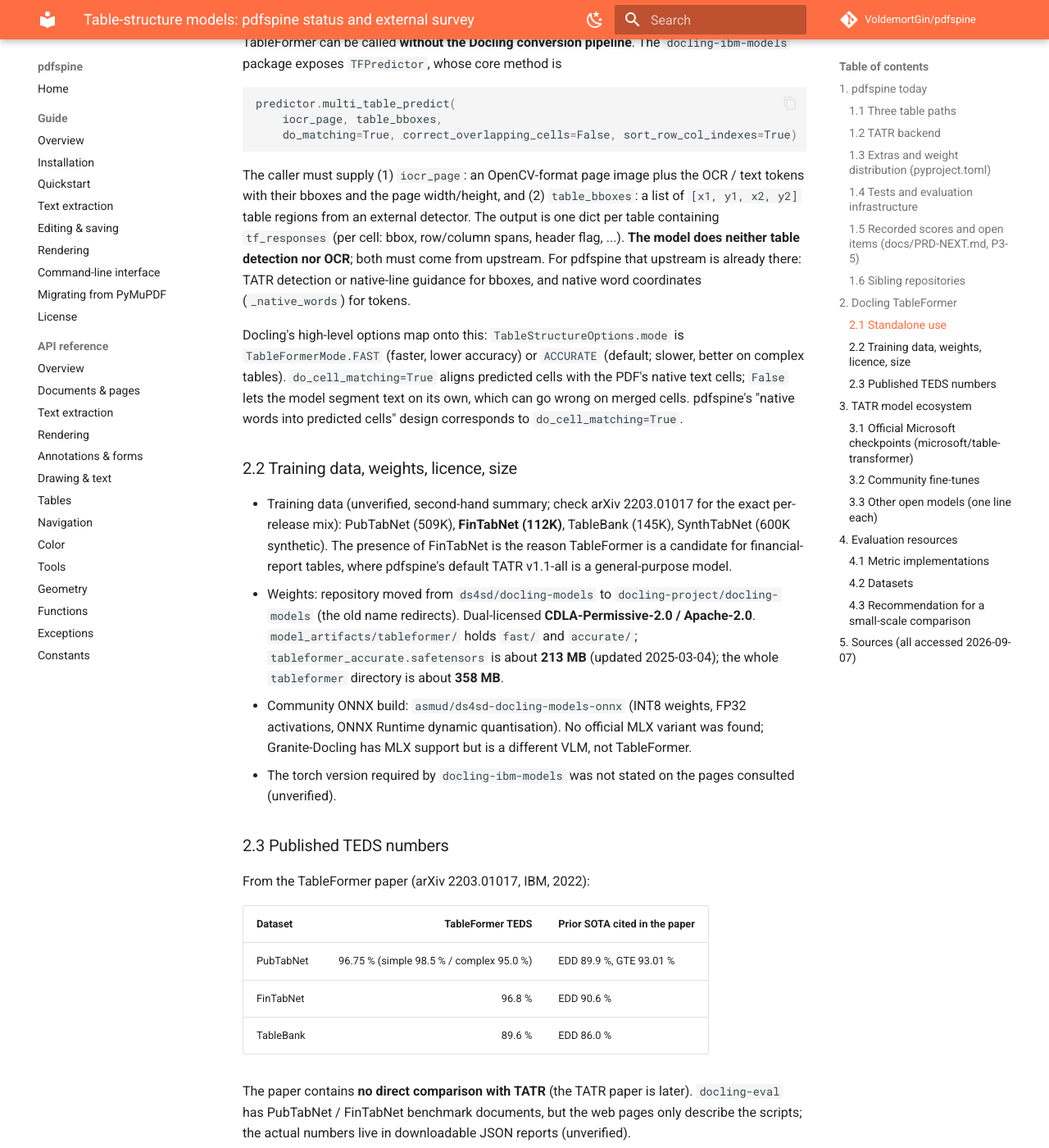
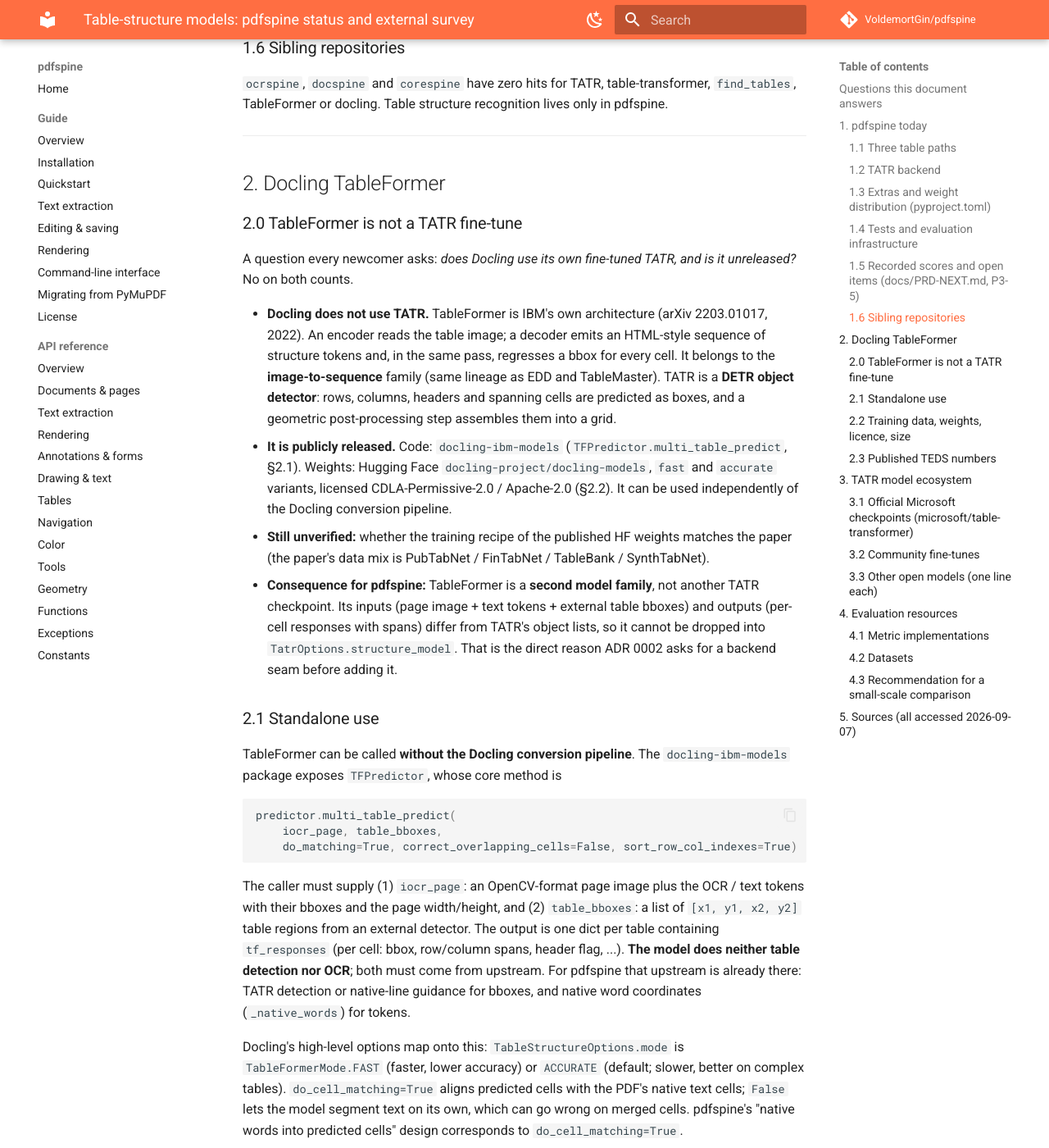
Before and after one commit to VoldemortGin/pdfspine, an MkDocs documentation site: the page built from docs/table-structure-models-survey.md, in a window 1280 px wide and 1400 px high, scrolled down 4096 px. Shown: the whole window at 82% size. Built offline with MkDocs 1.6.1 and Material for MkDocs 9.7.7, drawn with Linux system fonts in a browser that asks for light colours; comment, search, counter and statistics services are not loaded; some of the changed text lies outside the part shown.

Commit message:
docs(tables): clarify TableFormer vs TATR lineage in survey and ADR
- survey: new §2.0 stating that Docling TableFormer is IBM's own
  image-to-sequence architecture (not a TATR fine-tune), publicly
  released as code + weights, with the unverified training-recipe
  caveat; add a "Questions this document answers" list at the top.
- ADR 0002 Context: one sentence on the same fact, linked to §2.0.

Co-Authored-By: Claude Fable 5.1 <noreply@anthropic.com>
Claude-Session: https://claude.ai/code/session_01VPvK4as31yQSEMRqxFHeCX

```diff
--- a/docs/table-structure-models-survey.md
+++ b/docs/table-structure-models-survey.md
@@ -17,6 +17,18 @@ This note exists so that a reader (human or LLM) who has not seen the
 conversation can answer four questions: what pdfspine does today for table
 structure, which external models are candidates, why they are candidates, and
 what has to be measured before anything changes.
+
+### Questions this document answers
+
+- Is Docling's TableFormer a TATR fine-tune? Is it publicly released? →
+  [§2.0](#20-tableformer-is-not-a-tatr-fine-tune)
+- Can TableFormer run without the Docling pipeline, and what inputs does it
+  need? → [§2.1](#21-standalone-use)
+- Which TATR checkpoints exist and what was each trained on? → [§3.1](#31-official-microsoft-checkpoints-microsofttable-transformer)
+- How do we benchmark the structure stage alone (gold-crop TSR-only) and with
+  which metrics / data? → [§1.4](#14-tests-and-evaluation-infrastructure),
+  [§4](#4-evaluation-resources)
+- Why not one pip extra per model? → [ADR 0002, "Model selection"](adr/0002-table-structure-backends.md#model-selection-named-registry-with-pinned-revisions)
 
 ---
 
@@ -154,6 +166,32 @@ recognition lives only in pdfspine.
 ---
 
 ## 2. Docling TableFormer
+
+### 2.0 TableFormer is not a TATR fine-tune
+
+A question every newcomer asks: *does Docling use its own fine-tuned TATR, and
+is it unreleased?* No on both counts.
+
+- **Docling does not use TATR.** TableFormer is IBM's own architecture
+  (arXiv 2203.01017, 2022). An encoder reads the table image; a decoder emits
+  an HTML-style sequence of structure tokens and, in the same pass, regresses a
+  bbox for every cell. It belongs to the **image-to-sequence** family (same
+  lineage as EDD and TableMaster). TATR is a **DETR object detector**: rows,
+  columns, headers and spanning cells are predicted as boxes, and a geometric
+  post-processing step assembles them into a grid.
+- **It is publicly released.** Code: `docling-ibm-models`
+  (`TFPredictor.multi_table_predict`, §2.1). Weights: Hugging Face
+  `docling-project/docling-models`, `fast` and `accurate` variants, licensed
+  CDLA-Permissive-2.0 / Apache-2.0 (§2.2). It can be used independently of
+  the Docling conversion pipeline.
+- **Still unverified:** whether the training recipe of the published HF
+  weights matches the paper (the paper's data mix is PubTabNet / FinTabNet /
+  TableBank / SynthTabNet).
+- **Consequence for pdfspine:** TableFormer is a **second model family**, not
+  another TATR checkpoint. Its inputs (page image + text tokens + external
+  table bboxes) and outputs (per-cell responses with spans) differ from TATR's
+  object lists, so it cannot be dropped into `TatrOptions.structure_model`.
+  That is the direct reason ADR 0002 asks for a backend seam before adding it.
 
 ### 2.1 Standalone use
 
```
Also changed, not shown: docs/adr/0002-table-structure-backends.md (+6 -1 lines).
